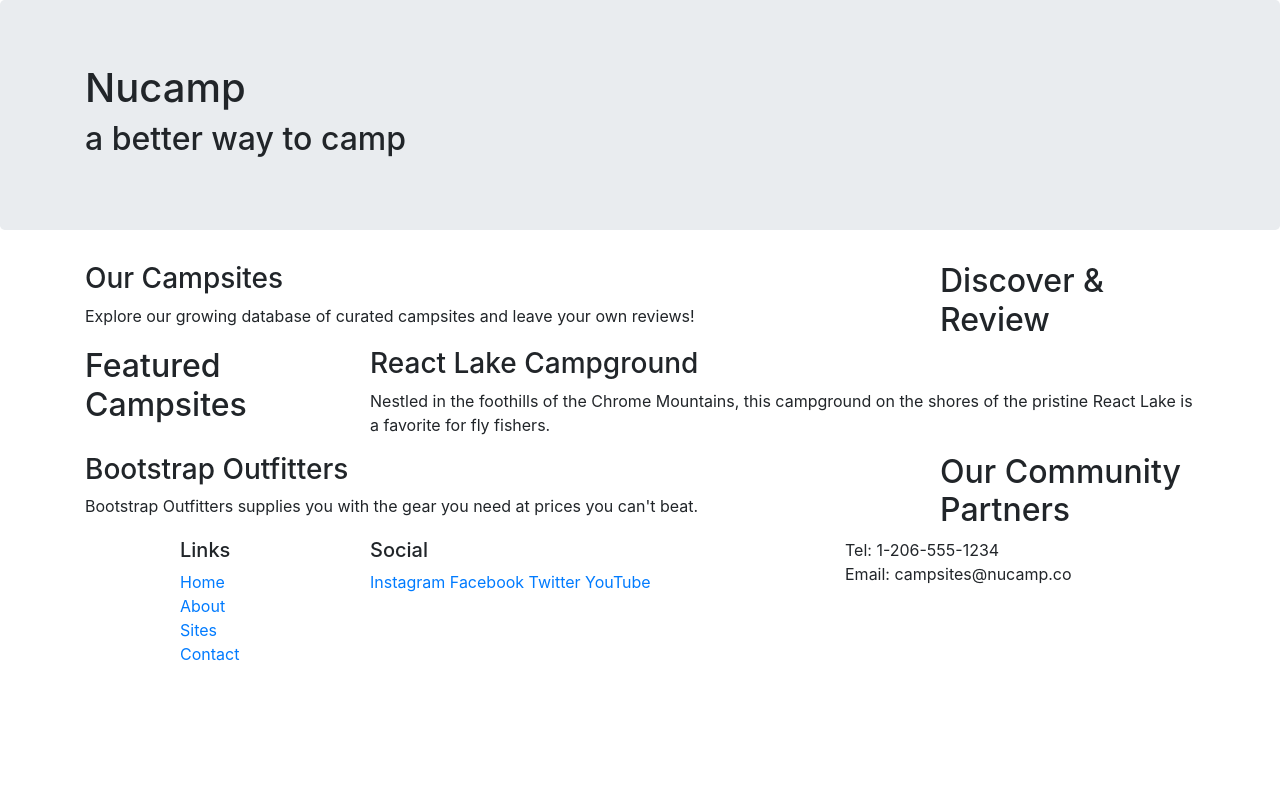
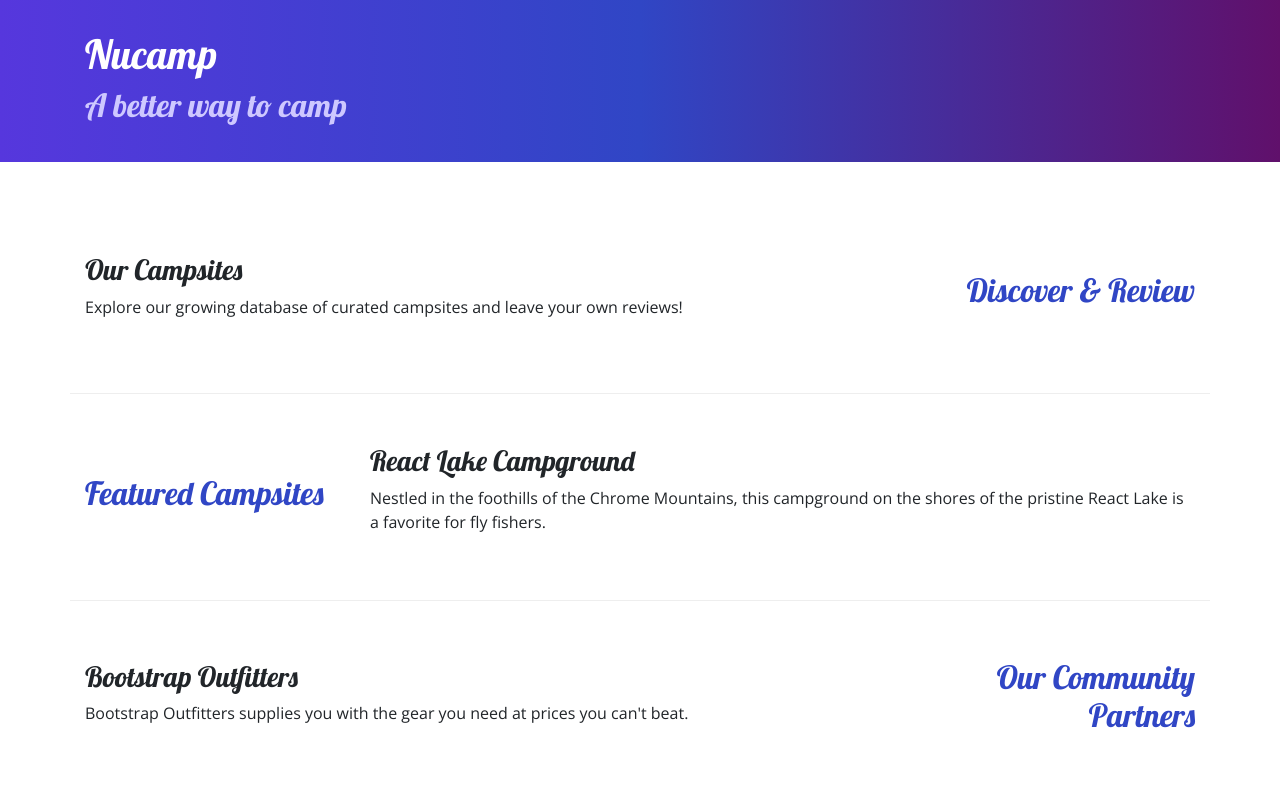
Before and after one commit to NathanSchnell/nucampprojectsite, a website: page index.html in a window 1280 px wide. Shown: the top 800 px of the page. Drawn offline with nearby package versions, Linux system fonts and the light colour scheme.

Commit message:
Adding Custom Styles

```diff
--- /dev/null
+++ b/css/styles.css
@@ -0,0 +1,32 @@
+body {
+    font-family: "Open Sans", sans-serif;
+}
+
+h1, h2, h3 {
+    font-family: "Lobster", cursive;
+}
+
+h2 {
+    color: #3046C5;
+}
+
+header h2 {
+    color: #CEC8FF;
+}
+
+footer {
+    background-image: linear-gradient(#CEC8FF, white);
+    padding: 20px 0;
+}
+
+.jumbotron {
+    padding: 30px;
+    background-image: linear-gradient(to right, #5637DD, #3046C5, #60106B);
+    color: white;
+}
+
+.row-content {
+    padding: 50px 0;
+    border-bottom: 1px ridge;
+    min-height: 200px;
+}
--- a/index.html
+++ b/index.html
@@ -6,26 +6,27 @@
 
         <link rel="stylesheet" href="node_modules/bootstrap/dist/css/bootstrap.min.css">
 
+        <link rel="stylesheet" href="https://fonts.googleapis.com/css?family=Lobster|Open+Sans" />
+        <link rel="stylesheet" href="css/styles.css" />
         <title>Nucamp: A Better Way To Camp</title>
     </head>
 
     <body>
-
-        <header class="jumbotron">
+        <header class="jumbotron jumbotron-fluid">
             <div class="container">
                 <div class="row">
                     <div class="col">
                         <h1>Nucamp</h1>
-                        <h2>a better way to camp</h2>
+                        <h2>A better way to camp</h2>
                     </div>
                 </div>
             </div>
         </header>
 
         <div class="container">
-            <div class="row">
+            <div class="row row-content align-items-center">
                 <div class="col-sm-4 order-sm-last col-md-3">
-                    <h2>Discover & Review</h2>
+                    <h2 class="text-sm-right">Discover & Review</h2>
                 </div>
                 <div class="col">
                     <h3>Our Campsites</h3>
@@ -33,7 +34,7 @@
                 </div>
             </div>
 
-            <div class="row">
+            <div class="row row-content align-items-center">
                 <div class="col-sm-4 col-md-3">
                     <h2>Featured Campsites</h2>
                 </div>
@@ -43,9 +44,9 @@
                 </div>
             </div>
 
-            <div class="row">
+            <div class="row row-content align-items-center">
                 <div class="col-sm-4 order-sm-last col-md-3">
-                    <h2>Our Community Partners</h2>
+                    <h2 class="text-sm-right">Our Community Partners</h2>
                 </div>
                 <div class="col">
                     <h3>Bootstrap Outfitters</h3>
@@ -66,14 +67,14 @@
                             <li><a href="#">Contact</a></li>
                         </ul>
                     </div>
-                    <div class="col-6 col-sm-5">
+                    <div class="col-6 col-sm-5 text-center">
                         <h5>Social</h5>
                         <a href="http://instagram.com/">Instagram</a>
                         <a href="http://facebook.com/">Facebook</a>
                         <a href="http://twitter.com/">Twitter</a>
                         <a href="http://youtube.com/">YouTube</a>
                     </div>
-                    <div class="col-sm-4">
+                    <div class="col-sm-4 text-center">
                         Tel: 1-206-555-1234<br />
                         Email: campsites@nucamp.co
                     </div>
@@ -86,5 +87,4 @@
         <script src="node_modules/bootstrap/dist/js/bootstrap.min.js"></script>
 
     </body>
-
 </html>
```
